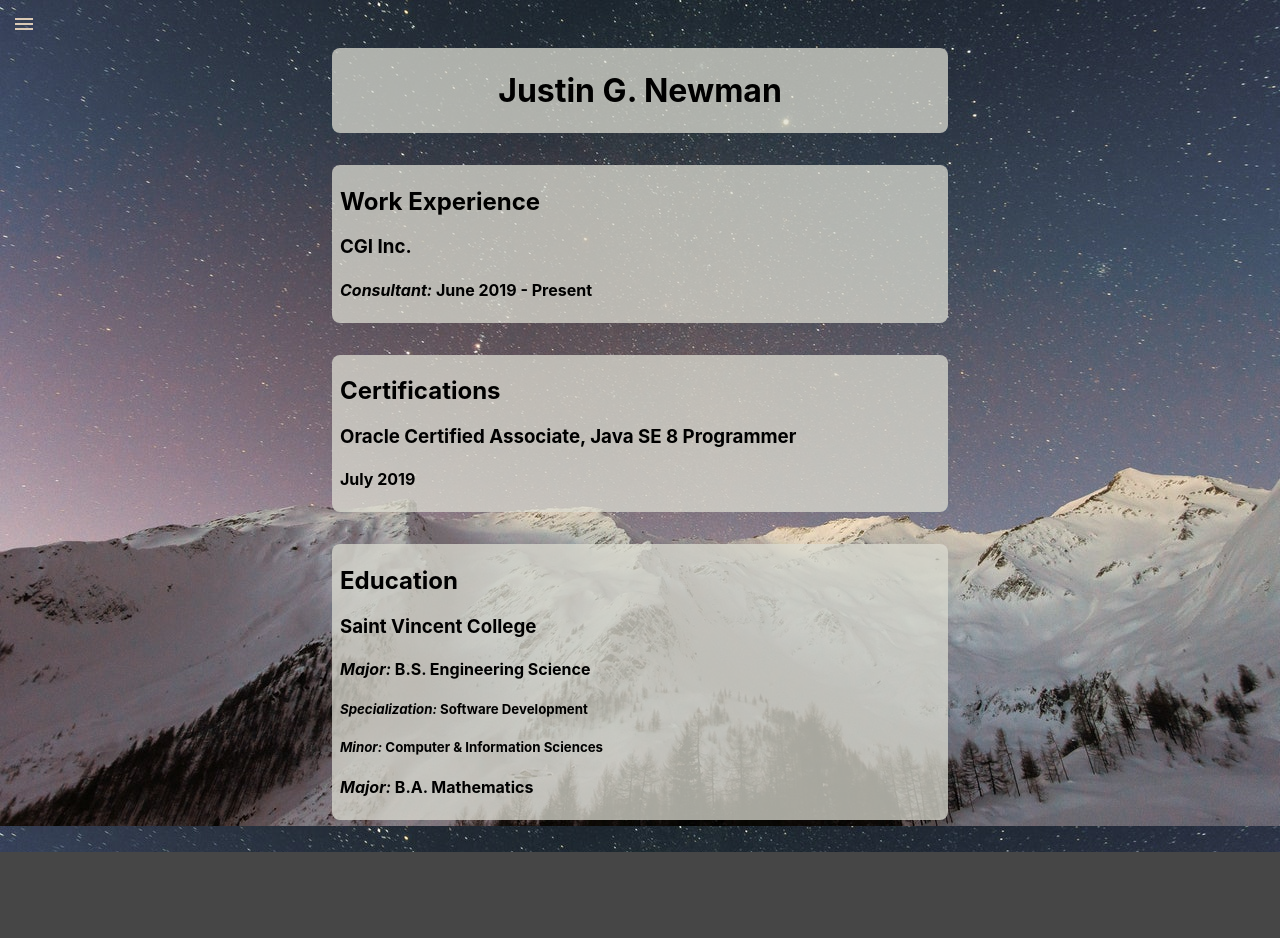
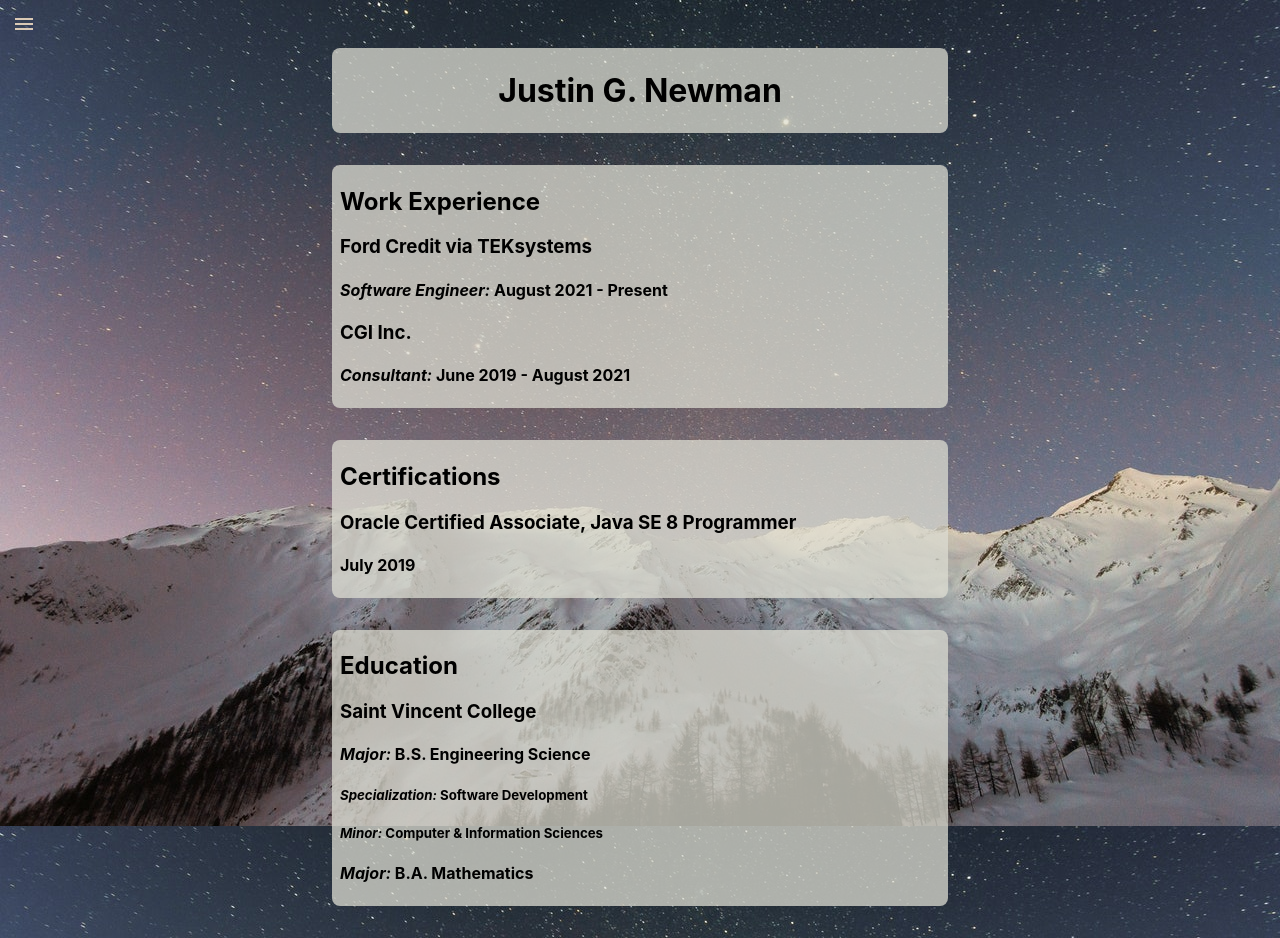
Before and after one commit to jnewmaninpa/jgnewman.com, a React (Create React App) app: page /about in a window 1280 px wide. Before the commit the page ends 852 px from the top, so only its background shows below. Built offline with nearby package versions, Linux system fonts and the light colour scheme.

Commit message:
updated work experience

```diff
--- a/src/components/About.js
+++ b/src/components/About.js
@@ -6,9 +6,13 @@
       </div>
       <div className="about-card">
         <h2>Work Experience</h2>
+        <h3>Ford Credit via TEKsystems</h3>
+        <h4>
+          <i>Software Engineer:</i> August 2021 - Present
+        </h4>
         <h3>CGI Inc.</h3>
         <h4>
-          <i>Consultant:</i> June 2019 - Present
+          <i>Consultant:</i> June 2019 - August 2021
         </h4>
       </div>
       <div className="about-card">
```
Also changed, not shown: 1 other file (tests, documents, lock files or other folders).
